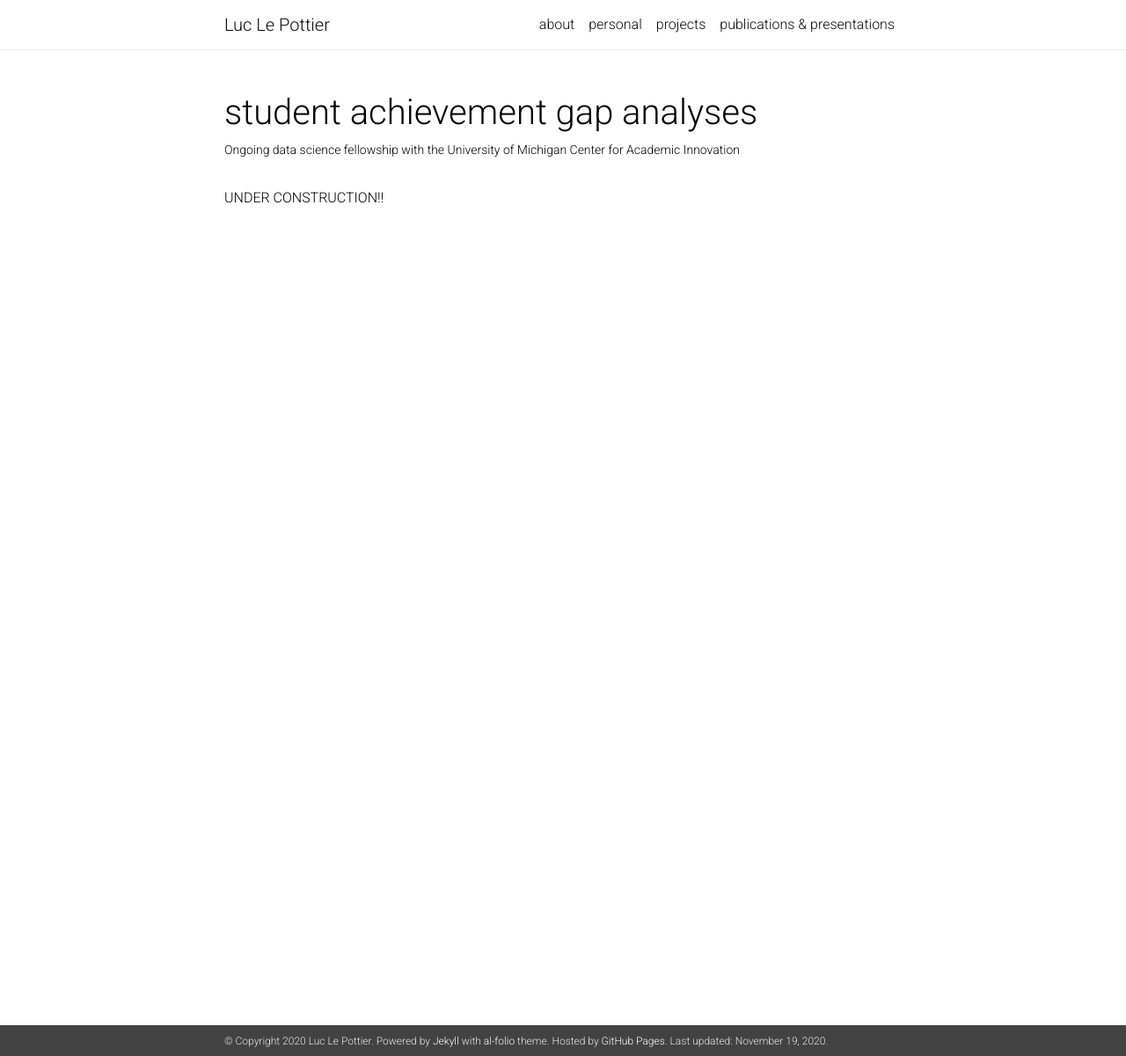
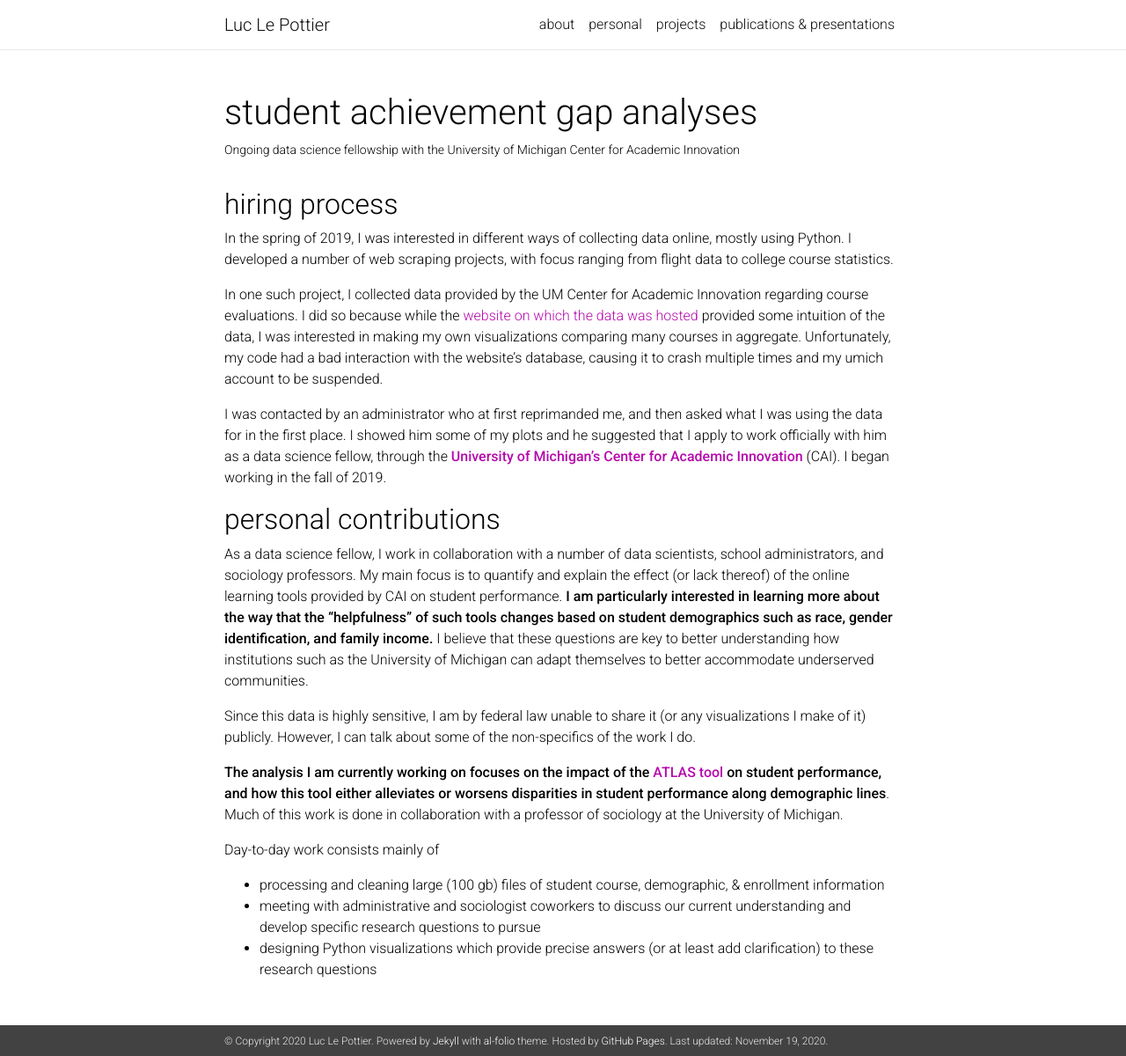
Before and after one commit to luclepot/luclepot.github.io, a Jekyll site: the page built from _projects/AI_data_science.markdown, in a window 1280 px wide and 1200 px high. Shown: the whole window at 88% size. Built offline with Jekyll 4.4.1, drawn with Linux system fonts in a browser that asks for light colours; nearby versions of some CDN libraries; a style sheet for code colours, icons or effects is not loaded.

Commit message:
update muse images and ai page

```diff
--- a/_projects/AI_data_science.markdown
+++ b/_projects/AI_data_science.markdown
@@ -6,7 +6,28 @@
 img: /assets/img/ai/umai_plot.jpg
 importance: 2
 ---
-UNDER CONSTRUCTION!!
+
+## hiring process
+
+In the spring of 2019, I was interested in different ways of collecting data online, mostly using Python. I developed a number of web scraping projects, with focus ranging from flight data to college course statistics.
+
+In one such project, I collected data provided by the UM Center for Academic Innovation regarding course evaluations. I did so because while the [website on which the data was hosted](https://atlas.ai.umich.edu/) provided some intuition of the data, I was interested in making my own visualizations comparing many courses in aggregate. Unfortunately, my code had a bad interaction with the website's database, causing it to crash multiple times and my umich account to be suspended.
+
+I was contacted by an administrator who at first reprimanded me, and then asked what I was using the data for in the first place. I showed him some of my plots and he suggested that I apply to work officially with him as a data science fellow, through the [**University of Michigan's Center for Academic Innovation**](https://ai.umich.edu/) (CAI). I began working in the fall of 2019.
+
+## personal contributions
+
+As a data science fellow, I work in collaboration with a number of data scientists, school administrators, and sociology professors. My main focus is to quantify and explain the effect (or lack thereof) of the online learning tools provided by CAI on student performance. **I am particularly interested in learning more about the way that the "helpfulness" of such tools changes based on student demographics such as race, gender identification, and family income.** I believe that these questions are key to better understanding how institutions such as the University of Michigan can adapt themselves to better accommodate underserved communities.
+
+Since this data is highly sensitive, I am by federal law unable to share it (or any visualizations I make of it) publicly. However, I can talk about some of the non-specifics of the work I do.
+
+**The analysis I am currently working on focuses on the impact of the [ATLAS tool](https://atlas.ai.umich.edu/) on student performance, and how this tool either alleviates or worsens disparities in student performance along demographic lines**. Much of this work is done in collaboration with a professor of sociology at the University of Michigan.
+
+Day-to-day work consists mainly of
+
+* processing and cleaning large (100 gb) files of student course, demographic, & enrollment information
+* meeting with administrative and sociologist coworkers to discuss our current understanding and develop specific research questions to pursue
+* designing Python visualizations which provide precise answers (or at least add clarification) to these research questions
 
 <!--
 Every project has a beautiful feature showcase page.
--- a/_projects/aidala_honors_thesis.markdown
+++ b/_projects/aidala_honors_thesis.markdown
@@ -5,6 +5,8 @@
 img: /assets/img/aidala/aidala_sipms.PNG
 importance: 2
 ---
+
+
 <!--
 Every project has a beautiful feature showcase page.
 It's easy to include images in a flexible 3-column grid format.
--- a/_projects/muse_camera_system.markdown
+++ b/_projects/muse_camera_system.markdown
@@ -7,6 +7,7 @@
 ---
 
 [Repository link](https://bitbucket.org/luclepot/muse_camera_system/src/master/)
+
 <!--
 Every project has a beautiful feature showcase page.
 It's easy to include images in a flexible 3-column grid format.
```
Also changed, not shown: assets/img/muse/Capture.png (added), assets/img/muse/gui screenshot.png (added), assets/img/muse/mount design.png (added), assets/img/muse/target_chamber.png (added), assets/img/muse/target_ladder.png (added), assets/img/muse/targets.jpg (added), 3 other files.
